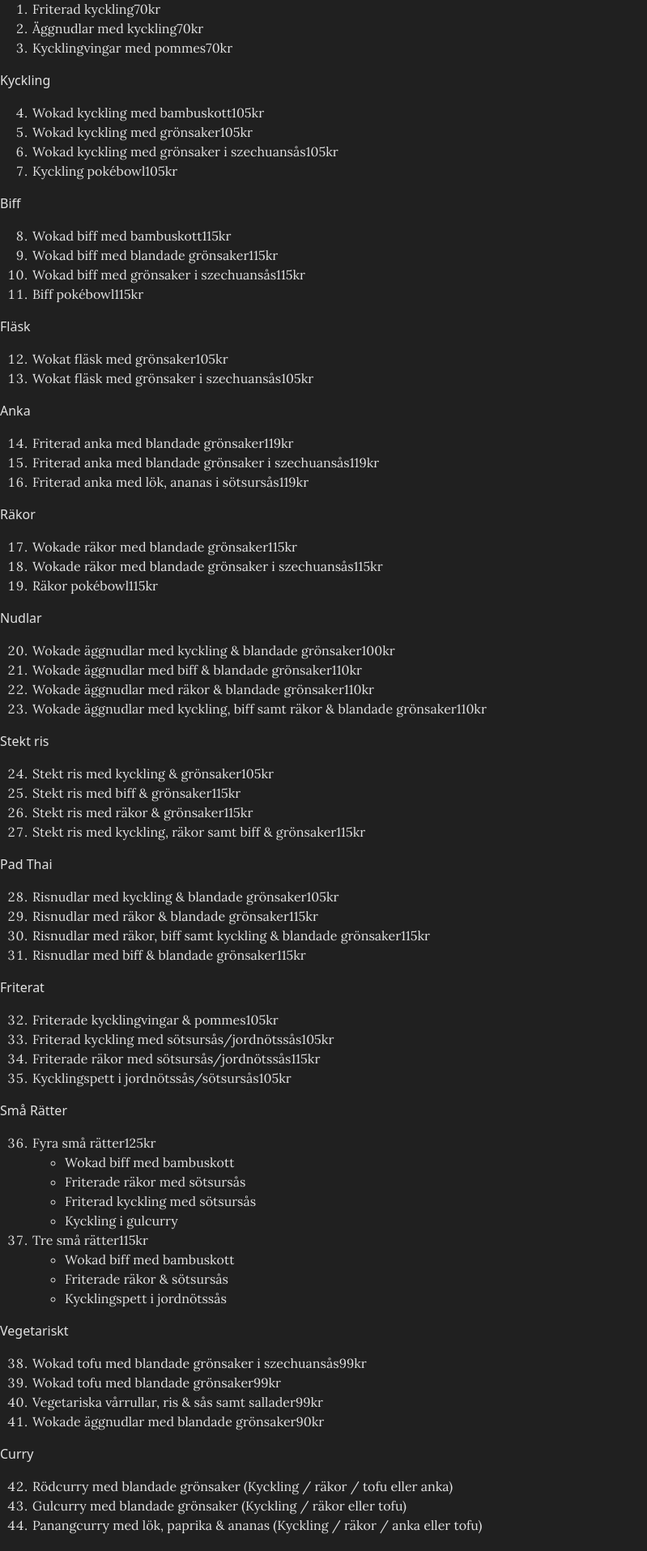
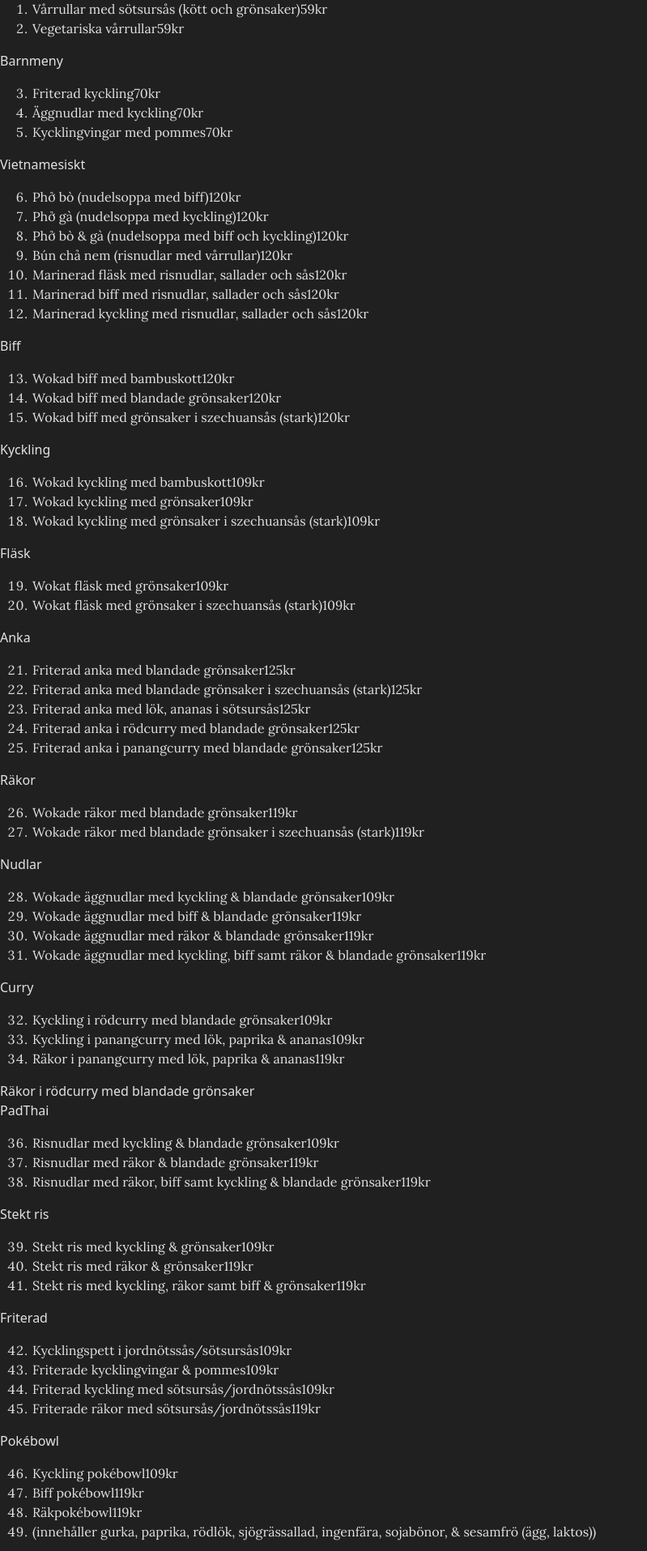
Before and after one commit to Filipc04/vietdh-react, a React (Vite) app: page / in a window 1280 px wide. Shown: the part 2640-4555 px from the top of the page at 81% size, without its empty margins (0-799 px from the left). Built offline with nearby package versions, Linux system fonts and the light colour scheme.

Commit message:
updater dinnermenu

```diff
--- a/src/components/dinner-menu/data.ts
+++ b/src/components/dinner-menu/data.ts
@@ -2,6 +2,13 @@ import type { DinnerMenu } from '../../types/types';
 /* import { GiChiliPepper } from "react-icons/gi"; Försök få att funka*/
 
 export const dinnerMeals: DinnerMenu[] = [
+	{
+		mealCategory: 'Förrätter',
+		meals: [
+			{ text: 'Vårrullar med sötsursås (kött och grönsaker)', price: 59 },
+			{ text: 'Vegetariska vårrullar', price: 59 },
+		],
+	},
 	{
 		mealCategory: 'Barnmeny',
 		meals: [
@@ -11,53 +18,58 @@ export const dinnerMeals: DinnerMenu[] = [
 		],
 	},
 	{
-		mealCategory: 'Kyckling',
+		mealCategory: 'Vietnamesiskt',
 		meals: [
-			{ text: 'Wokad kyckling med bambuskott', price: 105 },
-			{ text: 'Wokad kyckling med grönsaker', price: 105 },
-			{
-				text: 'Wokad kyckling med grönsaker i szechuansås',
-				price: 105,
-			},
-			{ text: 'Kyckling pokébowl', price: 105 },
+			{ text: 'Phở bò (nudelsoppa med biff)', price: 120 },
+			{ text: 'Phở gà (nudelsoppa med kyckling)', price: 120 },
+			{ text: 'Phở bò & gà (nudelsoppa med biff och kyckling)', price: 120 },
+			{ text: 'Bún chả nem (risnudlar med vårrullar)', price: 120 },
+			{ text: 'Marinerad fläsk med risnudlar, sallader och sås', price: 120 },
+			{ text: 'Marinerad biff med risnudlar, sallader och sås', price: 120 },
+			{ text: 'Marinerad kyckling med risnudlar, sallader och sås', price: 120 },
 		],
 	},
 	{
 		mealCategory: 'Biff',
 		meals: [
-			{ text: 'Wokad biff med bambuskott', price: 115 },
-			{ text: 'Wokad biff med blandade grönsaker', price: 115 },
-			{ text: 'Wokad biff med grönsaker i szechuansås', price: 115 },
-			{ text: 'Biff pokébowl', price: 115 },
+			{ text: 'Wokad biff med bambuskott', price: 120 },
+			{ text: 'Wokad biff med blandade grönsaker', price: 120 },
+			{ text: 'Wokad biff med grönsaker i szechuansås (stark)', price: 120 },
 		],
 	},
 	{
+		mealCategory: 'Kyckling',
+		meals: [
+			{ text: 'Wokad kyckling med bambuskott', price: 109 },
+			{ text: 'Wokad kyckling med grönsaker', price: 109 },
+			{ text: 'Wokad kyckling med grönsaker i szechuansås (stark)', price: 109 },
+		],
+	},
+
+	{
 		mealCategory: 'Fläsk',
 		meals: [
-			{ text: 'Wokat fläsk med grönsaker', price: 105 },
-			{ text: 'Wokat fläsk med grönsaker i szechuansås', price: 105 },
+			{ text: 'Wokat fläsk med grönsaker', price: 109 },
+			{ text: 'Wokat fläsk med grönsaker i szechuansås (stark)', price: 109 },
 		],
 	},
 	{
 		mealCategory: 'Anka',
 		meals: [
-			{ text: 'Friterad anka med blandade grönsaker', price: 119 },
-			{
-				text: 'Friterad anka med blandade grönsaker i szechuansås',
-				price: 119,
-			},
-			{ text: 'Friterad anka med lök, ananas i sötsursås', price: 119 },
+			{ text: 'Friterad anka med blandade grönsaker', price: 125 },
+			{ text: 'Friterad anka med blandade grönsaker i szechuansås (stark)', price: 125 },
+			{ text: 'Friterad anka med lök, ananas i sötsursås', price: 125 },
+			{ text: 'Friterad anka i rödcurry med blandade grönsaker', price: 125 },
+			{ text: 'Friterad anka i panangcurry med blandade grönsaker', price: 125 },
 		],
 	},
 	{
 		mealCategory: 'Räkor',
 		meals: [
-			{ text: 'Wokade räkor med blandade grönsaker', price: 115 },
+			{ text: 'Wokade räkor med blandade grönsaker', price: 119 },
 			{
-				text: 'Wokade räkor med blandade grönsaker i szechuansås',
-				price: 115,
+				text: 'Wokade räkor med blandade grönsaker i szechuansås (stark)', price: 119,
 			},
-			{ text: 'Räkor pokébowl', price: 115 },
 		],
 	},
 	{
@@ -65,97 +77,99 @@ export const dinnerMeals: DinnerMenu[] = [
 		meals: [
 			{
 				text: 'Wokade äggnudlar med kyckling & blandade grönsaker',
-				price: 100,
+				price: 109,
 			},
-			{ text: 'Wokade äggnudlar med biff & blandade grönsaker', price: 110 },
-			{ text: 'Wokade äggnudlar med räkor & blandade grönsaker', price: 110 },
+			{ text: 'Wokade äggnudlar med biff & blandade grönsaker', price: 119 },
+			{ text: 'Wokade äggnudlar med räkor & blandade grönsaker', price: 119 },
 			{
 				text: 'Wokade äggnudlar med kyckling, biff samt räkor & blandade grönsaker',
-				price: 110,
+				price: 119,
+			},
+		],
+	},
+
+	{
+		mealCategory: 'Curry',
+		meals: [
+			{
+				text: 'Kyckling i rödcurry med blandade grönsaker', price: 109
+			},
+			{
+				text: 'Kyckling i panangcurry med lök, paprika & ananas', price: 109
+			},
+			{
+				text: 'Räkor i panangcurry med lök, paprika & ananas', price: 119
+			},
+			{
+				note: 'Räkor i rödcurry med blandade grönsaker', price: 119
+			},
+		],
+	},
+
+	{
+		mealCategory: 'PadThai',
+		meals: [
+			{ text: 'Risnudlar med kyckling & blandade grönsaker', price: 109 },
+			{ text: 'Risnudlar med räkor & blandade grönsaker', price: 119 },
+			{
+				text: 'Risnudlar med räkor, biff samt kyckling & blandade grönsaker',
+				price: 119,
 			},
 		],
 	},
 	{
 		mealCategory: 'Stekt ris',
 		meals: [
-			{ text: 'Stekt ris med kyckling & grönsaker', price: 105 },
-			{ text: 'Stekt ris med biff & grönsaker', price: 115 },
-			{ text: 'Stekt ris med räkor & grönsaker', price: 115 },
+			{ text: 'Stekt ris med kyckling & grönsaker', price: 109 },
+			{ text: 'Stekt ris med räkor & grönsaker', price: 119 },
 			{
 				text: 'Stekt ris med kyckling, räkor samt biff & grönsaker',
-				price: 115,
+				price: 119,
 			},
 		],
 	},
+
 	{
-		mealCategory: 'Pad Thai',
+		mealCategory: 'Friterad',
 		meals: [
-			{ text: 'Risnudlar med kyckling & blandade grönsaker', price: 105 },
-			{ text: 'Risnudlar med räkor & blandade grönsaker', price: 115 },
-			{
-				text: 'Risnudlar med räkor, biff samt kyckling & blandade grönsaker',
-				price: 115,
-			},
-			{ text: 'Risnudlar med biff & blandade grönsaker', price: 115 },
+			{ text: 'Kycklingspett i jordnötssås/sötsursås', price: 109 },
+			{ text: 'Friterade kycklingvingar & pommes', price: 109 },
+			{ text: 'Friterad kyckling med sötsursås/jordnötssås', price: 109 },
+			{ text: 'Friterade räkor med sötsursås/jordnötssås', price: 119 },
 		],
 	},
 	{
-		mealCategory: 'Friterat',
+		mealCategory: 'Pokébowl',
 		meals: [
-			{ text: 'Friterade kycklingvingar & pommes', price: 105 },
-			{ text: 'Friterad kyckling med sötsursås/jordnötssås', price: 105 },
-			{ text: 'Friterade räkor med sötsursås/jordnötssås', price: 115 },
-			{ text: 'Kycklingspett i jordnötssås/sötsursås', price: 105 },
+			{ text: 'Kyckling pokébowl', price: 109 },
+			{ text: 'Biff pokébowl', price: 119 },
+			{ text: 'Räkpokébowl', price: 119 },
+			{ text: '(innehåller gurka, paprika, rödlök, sjögrässallad, ingenfära, sojabönor, & sesamfrö (ägg, laktos))' },
 		],
 	},
-	{
-		mealCategory: 'Små Rätter',
-		meals: [
-			{
-				text: 'Fyra små rätter',
-				price: 125,
-				variants: [
-					'Wokad biff med bambuskott',
-					'Friterade räkor med sötsursås',
-					'Friterad kyckling med sötsursås',
-					'Kyckling i gulcurry',
-				],
-			},
-			{
-				text: 'Tre små rätter',
-				price: 115,
-				variants: [
-					'Wokad biff med bambuskott',
-					'Friterade räkor & sötsursås',
-					'Kycklingspett i jordnötssås',
-				],
-			},
-		],
-	},
+
 	{
 		mealCategory: 'Vegetariskt',
 		meals: [
-			{ text: 'Wokad tofu med blandade grönsaker i szechuansås', price: 99 },
 			{ text: 'Wokad tofu med blandade grönsaker', price: 99 },
+			{ text: 'Wokade grönsaker', price: 99 },
 			{ text: 'Vegetariska vårrullar, ris & sås samt sallader', price: 99 },
 			{ text: 'Wokade äggnudlar med blandade grönsaker', price: 90 },
 		],
 	},
 	{
-		mealCategory: 'Curry',
+		mealCategory: 'Efterrätt',
 		meals: [
-			{
-				text: 'Rödcurry med blandade grönsaker (Kyckling / räkor / tofu eller anka)',
-			},
-			{
-				text: 'Gulcurry med blandade grönsaker (Kyckling / räkor eller tofu)',
-			},
-			{
-				text: 'Panangcurry med lök, paprika & ananas (Kyckling / räkor / anka eller tofu)',
-			},
-			{
-				note: 'Kyckling: 105kr, Räkor: 115kr, Tofu: 99kr, Anka: 119kr.',
-			},
+			{ text: 'Friterad banan med glass', price: 50 },
+		],
+	},
+	{
+		mealCategory: 'Tillbehör',
+		meals: [
+			{ text: 'Extra ris', price: 20 },
+			{ text: 'Extra sås', price: 15 },
+			{ text: 'Extra nudlar', price: 30 },
+			{ text: 'Nudlar istället för ris', price: 20 },
 		],
 	},
 ];
```
